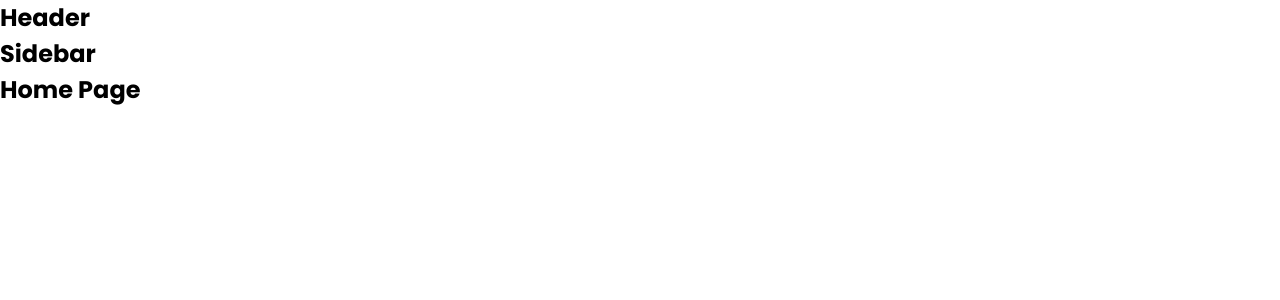
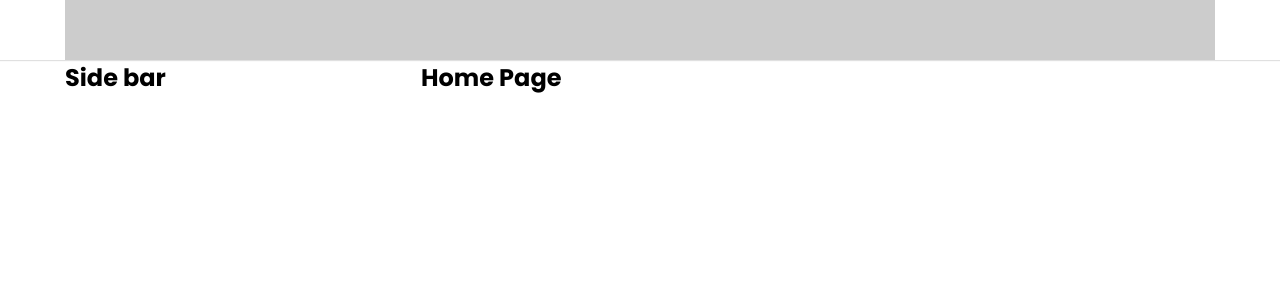
Before and after one commit to HoangVu22/tiktok-ui, a React (Create React App) app: page / in a window 1280 px wide. Shown: the top 300 px of the page. Built offline with nearby package versions, Linux system fonts and the light colour scheme.

Commit message:
Dựng khung Layout mặc định

```diff
--- a/package.json
+++ b/package.json
@@ -6,6 +6,7 @@
     "@testing-library/jest-dom": "^5.16.5",
     "@testing-library/react": "^13.4.0",
     "@testing-library/user-event": "^13.5.0",
+    "classnames": "^2.3.2",
     "normalize.css": "^8.0.1",
     "react": "^18.2.0",
     "react-dom": "^18.2.0",
--- /dev/null
+++ b/src/components/Layout/DefaultLayout/DefaultLayout.module.scss
@@ -0,0 +1,14 @@
+.wrapper {
+    display: flex;
+    flex-direction: column;
+    align-items: center;
+}
+
+.container {
+    width: 1150px;
+    display: flex;
+}
+
+.content {
+    flex: 1;
+}
--- /dev/null
+++ b/src/components/Layout/DefaultLayout/Sidebar/Sidebar.module.scss
@@ -0,0 +1,3 @@
+.wrapper {
+    width: 356px;
+}
--- a/src/components/Layout/DefaultLayout/Sidebar/index.jsx
+++ b/src/components/Layout/DefaultLayout/Sidebar/index.jsx
@@ -1,6 +1,13 @@
+import styles from './Sidebar.module.scss'
+import classNames from "classnames/bind";
+
+const cx = classNames.bind(styles)
+
 function Sidebar() {
     return (
-        <h2>Sidebar</h2>
+        <aside className={cx('wrapper')}>
+            <h2>Side bar</h2>
+        </aside>
     );
 }
 
--- a/src/components/Layout/DefaultLayout/index.jsx
+++ b/src/components/Layout/DefaultLayout/index.jsx
@@ -1,13 +1,17 @@
 import Header from "~/components/Layout/components/Header";
+import styles from './DefaultLayout.module.scss'
+import classNames from "classnames/bind";
 import Sidebar from "./Sidebar";
+
+const cx = classNames.bind(styles)
 
 function DefaultLayout({children}) {
     return (
-        <div>
+        <div className={cx('wrapper')}>
             <Header />
-            <div className="container">
+            <div className={cx('container')}>
                 <Sidebar />
-                <div className="content">
+                <div className={cx('content')}>
                     {children}
                 </div>
             </div>
--- /dev/null
+++ b/src/components/Layout/components/Header/Header.module.scss
@@ -0,0 +1,13 @@
+.wrapper {
+    width: 100%;
+    height: 60px;
+    box-shadow: 0px 1px 1px rgba(0, 0, 0, 0.12);
+    display: flex;
+    justify-content: center;
+}
+
+.inner {
+    height: 100%;
+    width: 1150px;
+    background-color: #ccc;
+}
--- a/src/components/Layout/components/Header/index.jsx
+++ b/src/components/Layout/components/Header/index.jsx
@@ -1,6 +1,15 @@
+import styles from './Header.module.scss'
+import classNames from 'classnames/bind';
+
+const cx = classNames.bind(styles)
+
 function Header() {
     return (
-        <h2>Header</h2>
+        <header className={cx('wrapper')}>
+            <div className={cx('inner')}>
+
+            </div>
+        </header>
     );
 }
 
```
Also changed, not shown: 1 other file (tests, documents, lock files or other folders).
